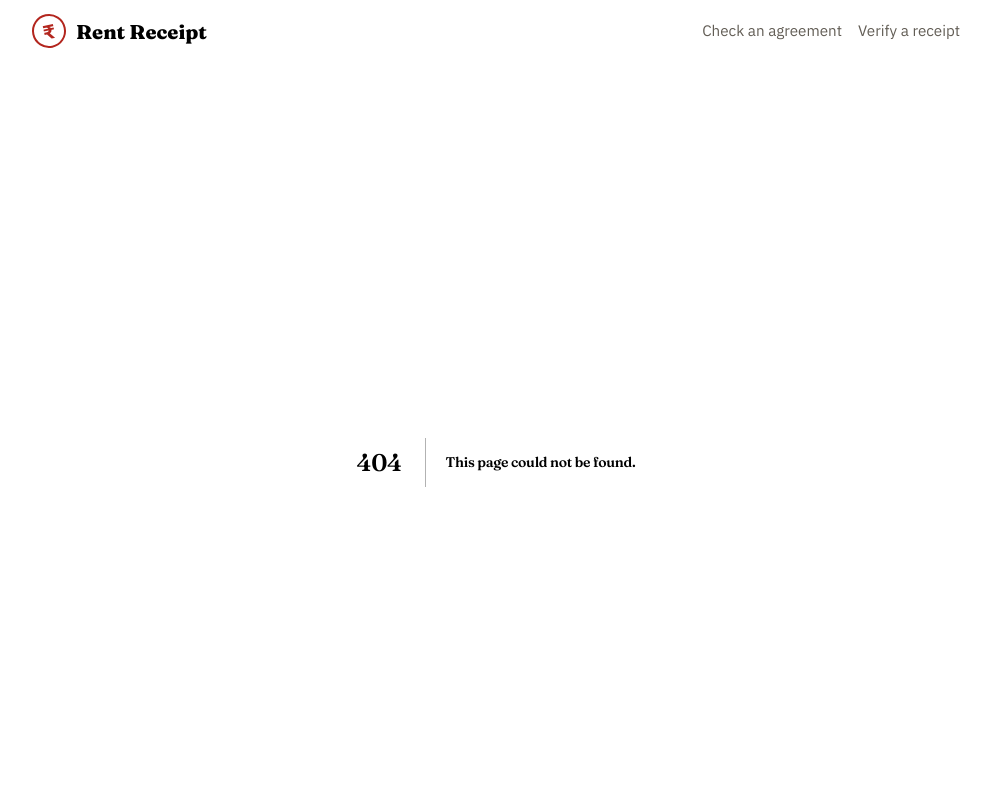
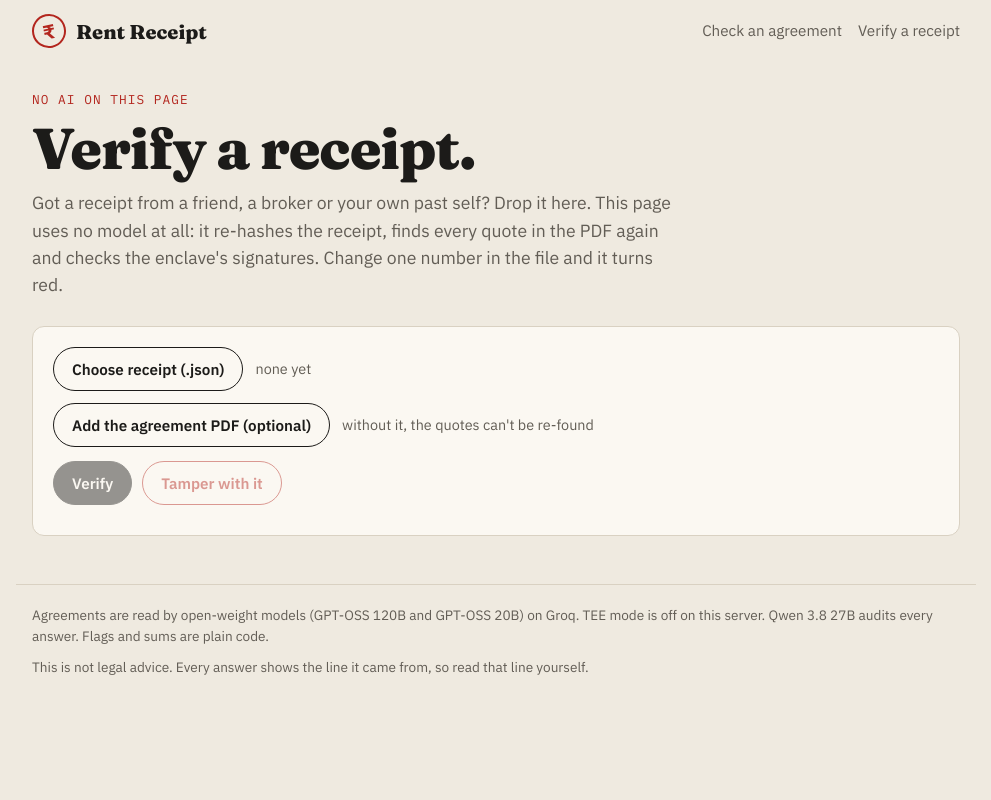
Before and after one commit to abjt01/fineprint, a Next.js app: page /verify in a window 1280 px wide. Before the commit this address had no page. Shown: the top 800 px of the page, without its empty margins (144-1135 px from the left). Built offline with nearby package versions, Linux system fonts and the light colour scheme.

Commit message:
verify page with a tamper button

```diff
--- /dev/null
+++ b/app/verify/page.js
@@ -0,0 +1,20 @@
+import Verifier from "@/components/Verifier";
+
+export const metadata = { title: "Verify a receipt · Rent Receipt" };
+
+export default function VerifyPage() {
+  return (
+    <main className="wrap">
+      <section className="hero">
+        <p className="eyebrow">No AI on this page</p>
+        <h1>Verify a receipt.</h1>
+        <p className="lede">
+          Got a receipt from a friend, a broker or your own past self? Drop it here. This page uses no model at all: it
+          re-hashes the receipt, finds every quote in the PDF again and checks the enclave&apos;s signatures. Change one
+          number in the file and it turns red.
+        </p>
+      </section>
+      <Verifier />
+    </main>
+  );
+}
--- /dev/null
+++ b/components/Verifier.js
@@ -0,0 +1,111 @@
+"use client";
+
+import { useEffect, useRef, useState } from "react";
+import { loadReceipt } from "./format";
+
+export default function Verifier() {
+  const [receiptText, setReceiptText] = useState("");
+  const [receiptName, setReceiptName] = useState("");
+  const [pdf, setPdf] = useState(null);
+  const [state, setState] = useState({ status: "idle" });
+  const receiptInput = useRef(null);
+  const pdfInput = useRef(null);
+
+  useEffect(() => {
+    if (new URLSearchParams(window.location.search).get("last") !== "1") return;
+    const last = loadReceipt();
+    if (last) {
+      setReceiptText(last);
+      setReceiptName("the receipt you just made");
+    }
+  }, []);
+
+  async function check(text = receiptText, label) {
+    setState({ status: "busy" });
+    const form = new FormData();
+    form.append("receipt", text);
+    if (pdf) form.append("file", pdf);
+    try {
+      const res = await fetch("/api/verify", { method: "POST", body: form });
+      const data = await res.json();
+      if (!res.ok) throw new Error(data.error || "That didn't work.");
+      setState({ status: "done", label, ...data });
+    } catch (err) {
+      setState({ status: "error", error: err.message });
+    }
+  }
+
+  // The demo for doubters: quietly change one number, the way someone might edit a receipt to win an argument.
+  function tamper() {
+    try {
+      const r = JSON.parse(receiptText);
+      const c = r.clauses.find((x) => x.key === "deposit" && Number.isFinite(x.value)) || r.clauses.find((x) => Number.isFinite(x.value));
+      if (!c) return;
+      c.value = Math.round(c.value / 5);
+      c.answer = `${c.label}: Rs. ${c.value.toLocaleString("en-IN")} (edited)`;
+      const edited = JSON.stringify(r, null, 2);
+      setReceiptText(edited);
+      setReceiptName(`${receiptName || "receipt"}, with ${c.label.toLowerCase()} edited`);
+      check(edited, `Changed ${c.label.toLowerCase()} to Rs. ${c.value.toLocaleString("en-IN")}`);
+    } catch {
+      setState({ status: "error", error: "That receipt isn't valid JSON." });
+    }
+  }
+
+  async function pickReceipt(e) {
+    const f = e.target.files?.[0];
+    if (!f) return;
+    setReceiptText(await f.text());
+    setReceiptName(f.name);
+    setState({ status: "idle" });
+    e.target.value = "";
+  }
+
+  return (
+    <section className="card verify">
+      <div className="verify-inputs">
+        <div>
+          <button type="button" className="btn" onClick={() => receiptInput.current?.click()}>
+            Choose receipt (.json)
+          </button>
+          <span className="picked">{receiptName || "none yet"}</span>
+          <input ref={receiptInput} type="file" accept="application/json,.json" hidden onChange={pickReceipt} />
+        </div>
+        <div>
+          <button type="button" className="btn" onClick={() => pdfInput.current?.click()}>
+            Add the agreement PDF (optional)
+          </button>
+          <span className="picked">{pdf ? pdf.name : "without it, the quotes can't be re-found"}</span>
+          <input ref={pdfInput} type="file" accept="application/pdf,.pdf" hidden onChange={(e) => setPdf(e.target.files?.[0] || null)} />
+        </div>
+      </div>
+      <div className="drop-actions">
+        <button type="button" className="btn primary" disabled={!receiptText || state.status === "busy"} onClick={() => check()}>
+          Verify
+        </button>
+        <button type="button" className="btn danger" disabled={!receiptText || state.status === "busy"} onClick={tamper} title="Edits one number in the receipt, then verifies it">
+          Tamper with it
+        </button>
+      </div>
+
+      {state.status === "error" && <p className="error">{state.error}</p>}
+      {state.status === "done" && (
+        <div className={`verdict ${state.ok ? "ok" : "bad"}`}>
+          <h2>{state.ok ? "Receipt holds up." : "Receipt does not hold up."}</h2>
+          {state.label && <p className="small">{state.label}.</p>}
+          <ul className="checks">
+            {state.checks.map((c, i) => (
+              <li key={i} className={c.ok ? "ok" : "bad"}>
+                <span aria-hidden="true">{c.ok ? "✓" : "✕"}</span>
+                <div>
+                  <strong>{c.title}</strong>
+                  <p>{c.detail}</p>
+                </div>
+              </li>
+            ))}
+          </ul>
+        </div>
+      )}
+    </section>
+  );
+}
```
